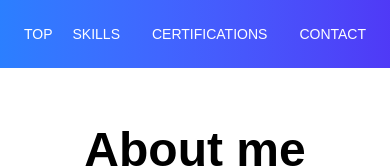
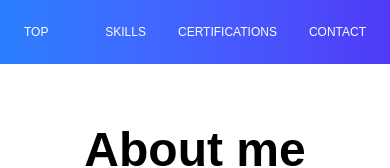
Before and after one commit to Wakamatu57/my-portfolio, a Next.js app: page / in a window 390 px wide. Shown: the top 168 px of the page. Built offline with nearby package versions, Linux system fonts and the light colour scheme.

Commit message:
ヘッダーのテキストサイズ調整

```diff
--- a/src/app/components/header/index.tsx
+++ b/src/app/components/header/index.tsx
@@ -6,22 +6,15 @@ const Header = () => {
       {' '}
       <div className="mx-auto flex justify-between items-center px-6">
         {/* h1は左寄せ */}
-        <h1 className="text-sm sm:text-sm md:text-lg">
+        <h1 className="text-xs sm:text-sm md:text-lg">
           <Link href="#" className="hover:text-gray-300 transition">
-            {/* <Image
-              className="mx-auto mb-4"
-              src={`/img/ramen.png`}
-              alt="TOP"
-              width={30}
-              height={30}
-            /> */}
             TOP
           </Link>
         </h1>
 
         {/* navは右寄せ */}
         <nav>
-          <ul className="flex space-x-8 text-sm sm:text-sm md:text-lg">
+          <ul className="flex space-x-8 text-xs sm:text-sm md:text-lg">
             <li>
               <Link href="#skill" className="hover:text-gray-300 transition">
                 SKILLS
```
